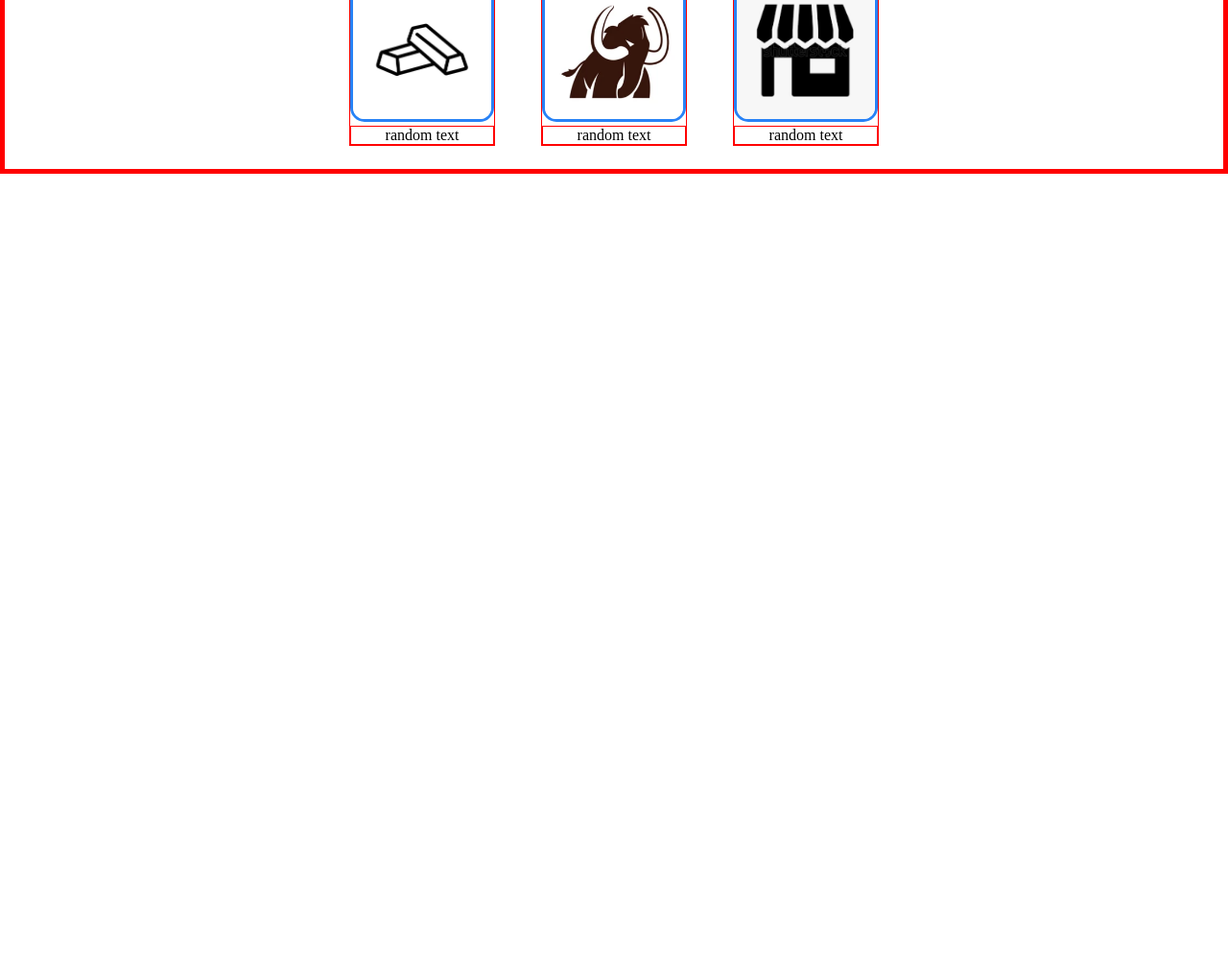
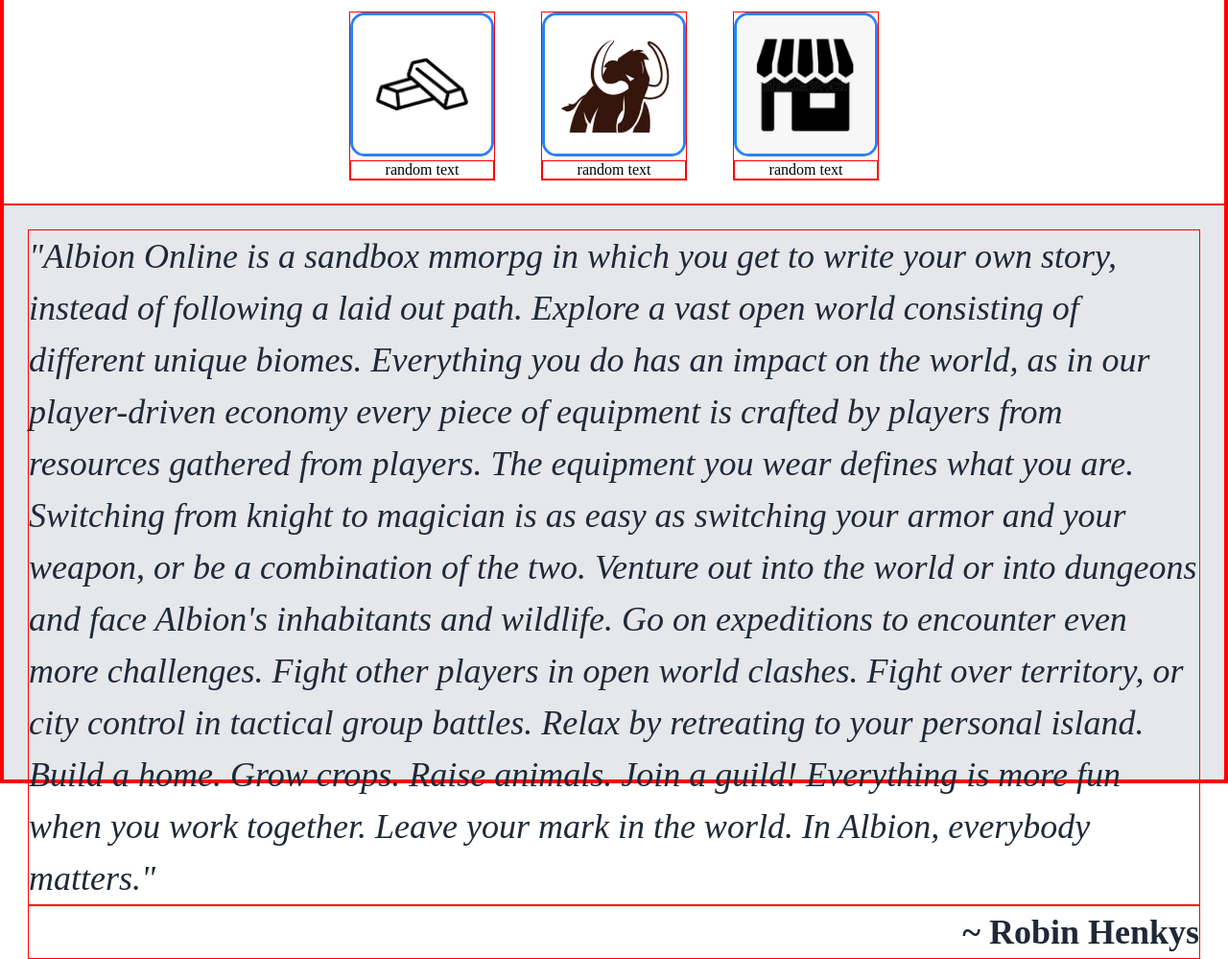
Before and after one commit to moark-peralta/TOP-Landing-Page, a plain HTML site: page index.html in a window 1280 px wide. Shown: the part 653-1652 px from the top of the page at 96% size. Before the commit the page ends 834 px from the top, so only its background shows below. Drawn offline with Linux system fonts and the light colour scheme.

Commit message:
added quote section

```diff
--- a/index.html
+++ b/index.html
@@ -28,6 +28,7 @@
                 <main>
                     <div class="box-header">
                         <h2>Some random information</h2>
+                    </div>
                     <div class="box-container">
                         <div class="box">
                             <img src="/images/trade.png">
@@ -40,10 +41,12 @@
                         <div class="box">
                             <img src="images/market.png">
                             <span>random text</span>
-
                         </div>
-                </div>
-            </main>
+                    </div>
+                    <blockquote class="quote-section">
+                        <p class="quote-text quote-text--text">"Albion Online is a sandbox mmorpg in which you get to write your own story, instead of following a laid out path. Explore a vast open world consisting of different unique biomes. Everything you do has an impact on the world, as in our player-driven economy every piece of equipment is crafted by players from resources gathered from players. The equipment you wear defines what you are. Switching from knight to magician is as easy as switching your armor and your weapon, or be a combination of the two. Venture out into the world or into dungeons and face Albion's inhabitants and wildlife. Go on expeditions to encounter even more challenges. Fight other players in open world clashes. Fight over territory, or city control in tactical group battles. Relax by retreating to your personal island. Build a home. Grow crops. Raise animals. Join a guild! Everything is more fun when you work together. Leave your mark in the world. In Albion, everybody matters."</p>
+                        <p class="quote-text quote-text--cite"> ~   Robin Henkys</p>
+                    </blockquote>
         </div>
     </body>
 </html>
--- a/style.css
+++ b/style.css
@@ -85,6 +85,8 @@
     justify-content: space-evenly;
     background-color: white;
     text-align: center;
+    font-size: 36px;
+    font-weight: 900;
 }
 
 .box img {
@@ -101,4 +103,22 @@
 }
 .box span {
     display: block;
+    text-align: center;
 }
+.quote-section {
+    max-height: 600px;
+    background-color: #e5e7eb;
+    padding: 25px;
+}
+.quote-text {
+    font-style: italic;
+    font-size: 36px;
+    color: #1f2937;
+    line-height: 1.5;
+    margin: 0;
+}
+.quote-text--cite {
+    font-weight: 900;
+    text-align: right;
+    font-style: normal;
+}
```
